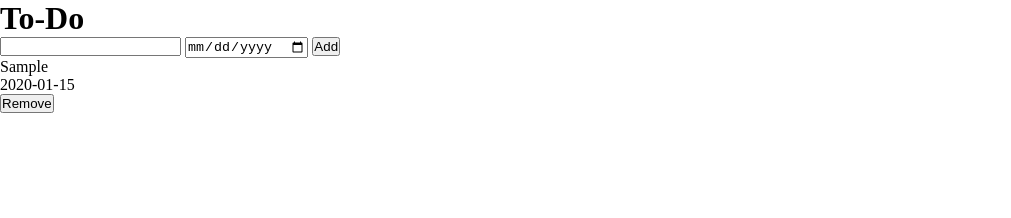
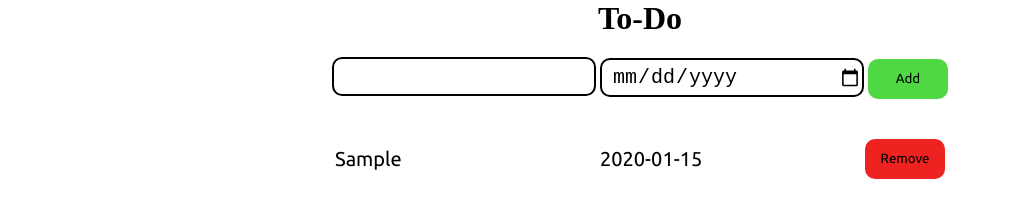
Before and after one commit to Kabilesh-GS/To-Do, a plain HTML site: page index.html in a window 1280 px wide. Both pictures are taken after typing "Sample", "2020-01-15" into the empty fields and a click on the button "Add". Shown: the whole page, without its empty margins (0-1011 px from the left). Drawn offline with Linux system fonts and the light colour scheme.

Commit message:
Added style

```diff
--- a/Assets/style.css
+++ b/Assets/style.css
@@ -2,3 +2,76 @@
   margin: 0px;
   padding: 0px;
 }
+h1,
+h4{
+  text-align: center;
+}
+.container{
+  display: flex;
+  flex-direction: column;
+  justify-content: center;
+  align-items: center;
+}
+.Generated{
+  display: flex;
+  gap: 15px;
+}
+.todoTasks,
+.todoDate{
+  height: 35px;
+  font-size: 20px;
+  border-radius: 10px;
+  border: solid black 2px;
+  padding-left: 10px;
+  width: 250px;
+}
+.todoDate{
+  cursor: pointer;
+}
+.displayTodos{
+  font-family: "Ubuntu", sans-serif;
+  display: flex;
+  flex-direction: column;
+  gap: 10px;
+  margin-top: 40px;
+}
+.todoinputs{
+  margin-top: 20px;
+}
+.addTodo{
+  font-family: "Ubuntu", sans-serif;
+  width: 80px;
+  height: 40px;
+  border: none;
+  background-color: #4fd843;
+  border-radius: 10px;
+  cursor: pointer;
+}
+.addTodo:hover{
+  background-color: #8bdb84;
+}
+.delete{
+  font-family: "Ubuntu", sans-serif;
+  width: 80px;
+  height: 40px;
+  border: none;
+  background: #ef2222;
+  border-radius: 10px;
+  cursor: pointer;
+}
+.error{
+  color: #ef2222;
+}
+.delete:hover{
+  background: #ff0000;
+}
+.todo,
+.date{
+  font-size: 20px;
+  width: 250px;
+  display: flex;
+  align-items: center;
+}
+.deletebtn{
+  justify-content: center;
+}
--- a/index.html
+++ b/index.html
@@ -5,13 +5,19 @@
     <meta name="viewport" content="width=device-width, initial-scale=1.0">
     <title>To-Do List</title>
     <link rel="stylesheet" href="Assets/style.css">
+    <link rel="preconnect" href="https://fonts.googleapis.com">
+    <link rel="preconnect" href="https://fonts.gstatic.com" crossorigin>
+    <link href="https://fonts.googleapis.com/css2?family=Ubuntu:ital,wght@0,300;0,400;0,500;0,700;1,300;1,400;1,500;1,700&display=swap" rel="stylesheet">
   </head>
   <body>
-    <div>
-      <h1>To-Do</h1>
-      <input class="todoTasks"/>
-      <input type="date" class="todoDate"/>
-      <button class="addTodo" onclick="add()">Add</button>
+    <h1>To-Do</h1>
+    <h4 class="error"></h4>
+    <div class="container">
+      <div class="todoinputs">
+        <input class="todoTasks"/>
+        <input type="date" class="todoDate"/>
+        <button class="addTodo" onclick="add()">Add</button>
+      </div>
       <div class="displayTodos"></div>
     </div>
     <script src="Assets/script.js"></script>
```
